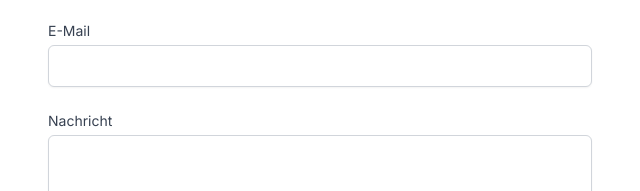
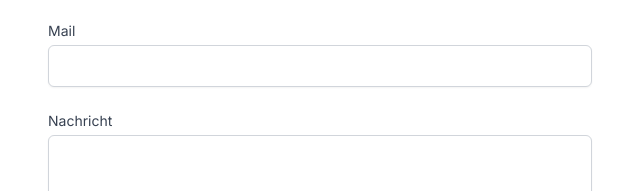
Before and after one commit to frau-hanna/frau-hanna.github.io, a plain HTML site: page index.html in a window 1280 px wide. Shown: the part 949-1140 px from the top of the page, 320-960 px from the left. Drawn offline with nearby package versions, Linux system fonts and the light colour scheme.

Commit message:
modified:   index.html

```diff
--- a/index.html
+++ b/index.html
@@ -55,7 +55,7 @@
           <input type="text" id="name" name="name" required class="mt-1 block w-full border border-gray-300 rounded-md shadow-sm p-2 focus:ring-indigo-500 focus:border-indigo-500">
         </div>
         <div>
-          <label for="email" class="block text-sm font-medium text-gray-700">E-Mail</label>
+          <label for="email" class="block text-sm font-medium text-gray-700">Mail</label>
           <input type="email" id="email" name="email" required class="mt-1 block w-full border border-gray-300 rounded-md shadow-sm p-2 focus:ring-indigo-500 focus:border-indigo-500">
         </div>
         <div>
```
